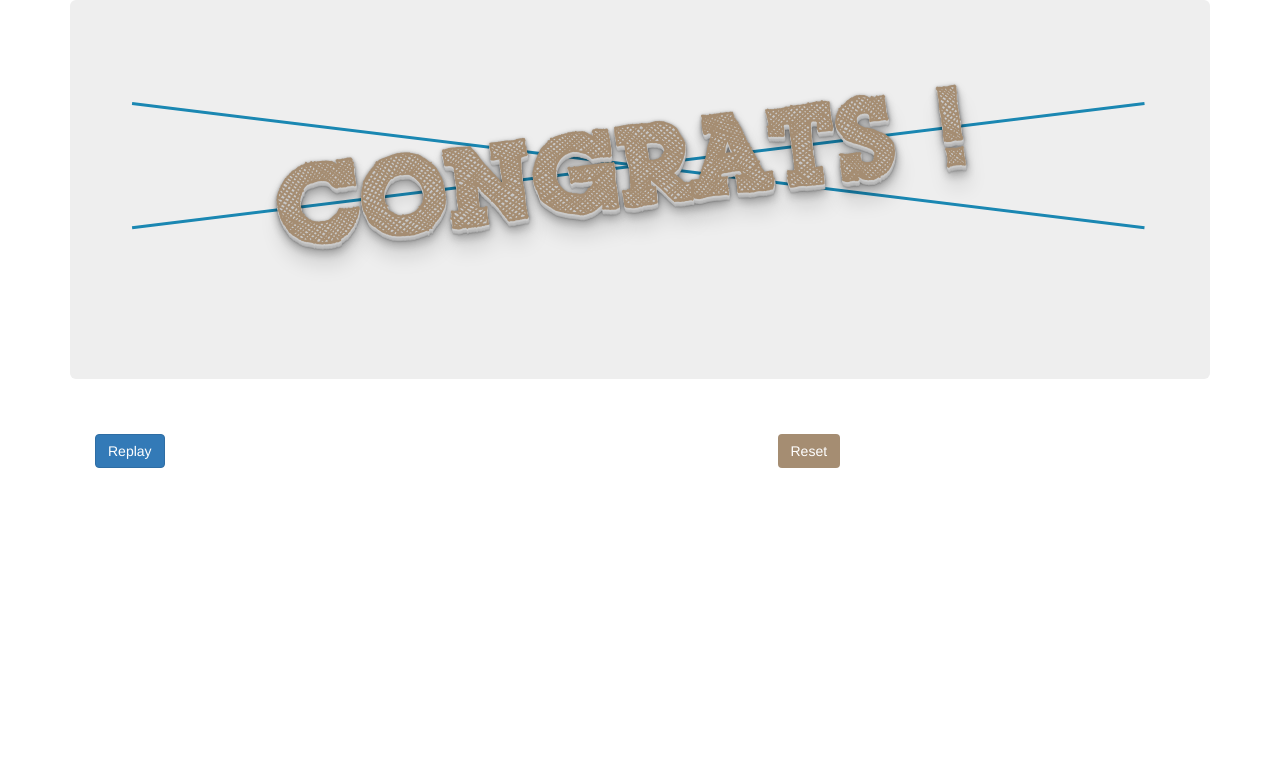
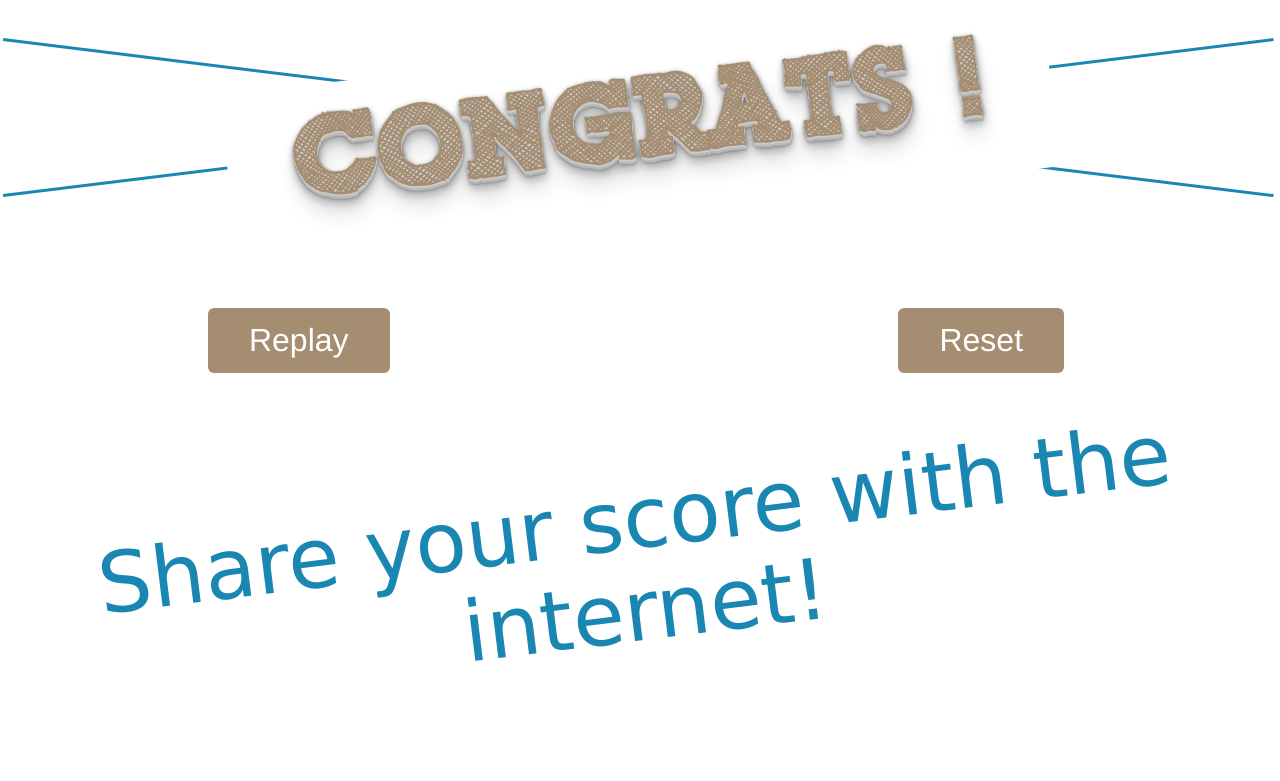
Before and after one commit to oregonized44/CatchPhrase, a plain HTML site: page end-game.html in a window 1280 px wide. Drawn offline with nearby package versions, Linux system fonts and the light colour scheme; a web font is replaced by a local one.

Commit message:
update styling on all pages

```diff
--- a/css/styles.css
+++ b/css/styles.css
@@ -203,7 +203,15 @@ button {
     line-height: 1.333333;
     border-radius: 6px;
 }
-
+.btn.focus, .btn:focus, .btn:hover {
+    color: #F5F5F5;
+    text-decoration: none;
+}
+.btn:focus, .btn:active, .btn:target  {
+  border-color: rgb(180, 165, 149);
+  box-shadow: 0 1px 1px rgb(165, 141, 114) inset, 0 0 8px rgb(165, 141, 114);
+  outline: 0 none;
+}
 /*=======================================*/
 /*All the colors*/
 .orangesicle {
--- a/end-game.html
+++ b/end-game.html
@@ -5,21 +5,30 @@
     <link rel="stylesheet" href="http://maxcdn.bootstrapcdn.com/bootstrap/3.3.6/css/bootstrap.min.css">
     <link href="css/styles.css" rel="stylesheet" type="text/css">
     <link href="css/icons.css" rel="stylesheet" type="text/css">
+    <link href='https://fonts.googleapis.com/css?family=Cabin+Sketch' rel='stylesheet' type='text/css'>
     <title>Catch Phrase</title>
   </head>
   <body>
+    <!-- Title -->
+    <h1 class="title-font">
+      <span class="white-background">
+        &nbsp;&nbsp;Congrats
+        <span id="winning-team">
+        </span>!
+      </span>
+    </h1>
+
     <div class="container">
-      <div class="jumbotron">
-        <h1 class="title-font">Congrats <span id="winning-team"></span>!</h1>
-      </div>
       <div class="row">
+
+          <!-- Replay Button -->
           <div class="col-sm-5">
+            <button class="btn btn-lg center-block" type="button" name="button" id="replay-game">Replay</button>
+          </div>
 
-            <button class="btn btn-primary" type="button" name="button" id="replay-game">Replay</button>
-          </div>
+          <!-- Reset button -->
           <div class="col-sm-5 col-sm-offset-2">
-
-            <button class="btn btn-secondary" type="button" name="button" id="reset-game">Reset</button>
+            <button class="btn btn-lg center-block" type="button" name="button" id="reset-game">Reset</button>
           </div>
         </div>
       </div>
@@ -27,21 +36,23 @@
     <br>
     <div class="container">
       <div class="row" id="socialIcons">
-
-
-          <a href="https://www.facebook.com/profile.php?id=100011820752391" class="fbLink"></a><a href="https://twitter.com/epicodus_cp" class="twitterLink" align="right"></a>
+        <div class="col-sm-12">
+          <h2 class="title-font aqua">
+            Share your score with the internet!
+          </h2>
+          <a href="https://www.facebook.com/profile.php?id=100011820752391" class="fbLink"></a>
+          <a href="https://twitter.com/epicodus_cp" class="twitterLink" align="right"></a>
           <a href="https://plus.google.com/u/0/102528898652203879162/posts" class="gLink"></a>
           <a href="https://github.com/cp-epicodus" class="gitLink"></a>
           <a href="#" class="resLink"></a>
-
-
+        </div>
       </div>
     </div>
-
+    <!-- Javascript -->
     <script src="https://code.jquery.com/jquery-1.12.0.min.js"></script>
     <script src="js/scripts.js"></script>
     <script src="js/businesslogic.js"></script>
     <script src="js/endgame.js"></script>
-<!-- HERE IS A COMMENT -->
+
   </body>
 </html>
```
